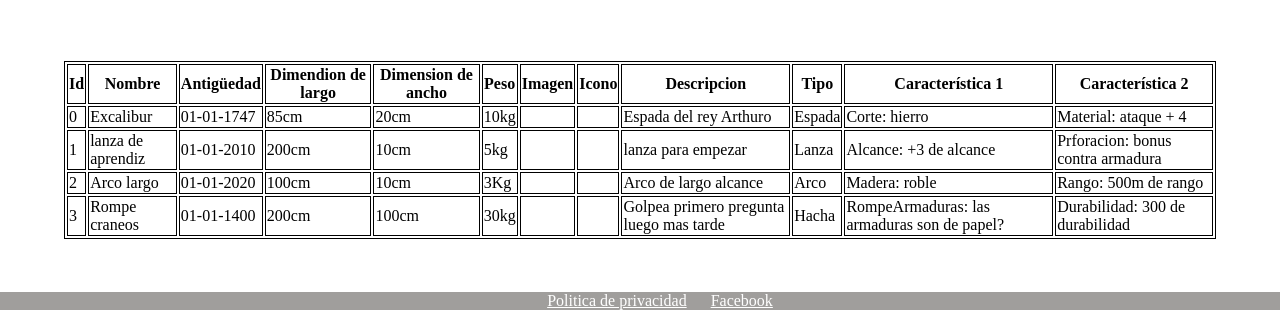
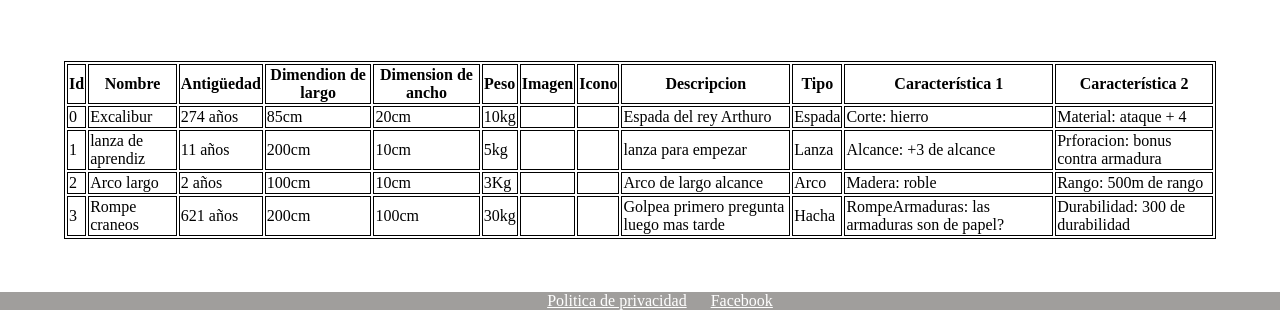
Before and after one commit to Azox97/juego, a PHP site: page /juego/Index.php in a window 1280 px wide. Shown: the part 490-800 px from the top of the page. Run offline with PHP 8.4, Linux system fonts and the light colour scheme.

Commit message:
arreglando errores 8

```diff
--- a/Index/Index.php
+++ b/Index/Index.php
@@ -125,14 +125,16 @@ include "../datos/Class_Equipamiento.php";
 $per_json = file_get_contents("../datos/json_equipamiento.json");
 
 $perArray = json_decode($per_json);
-
+$hoy = date("Y");
 foreach($perArray as $f) {
+        $fecha = date("Y",strtotime($f->antiguedad));
+        $ant = $hoy - $fecha;
         if ("espada" == $f->tipo){
             $obj = new Espada($f->id,$f->nombre,$f->antiguedad,$f->dimension_largo,$f->dimension_ancho,$f->peso,$f->imagen,$f->icono,$f->descripcion,$f->corte,$f->material);
             echo "<tr>";
             echo "<td>" . $obj->id . "</td>";
             echo "<td>" . $obj->nombre . "</td>";
-            echo "<td>" . $obj->antiguedad . "</td>";
+            echo "<td>" . $ant . " años</td>";
             echo "<td>" . $obj->dimension_largo . "</td>";
             echo "<td>" . $obj->dimension_ancho . "</td>";
             echo "<td>" . $obj->peso . "</td>";
@@ -149,7 +151,7 @@ foreach($perArray as $f) {
             echo "<tr>";
             echo "<td>" . $obj->id . "</td>";
             echo "<td>" . $obj->nombre . "</td>";
-            echo "<td>" . $obj->antiguedad . "</td>";
+            echo "<td>" . $ant . " años</td>";
             echo "<td>" . $obj->dimension_largo . "</td>";
             echo "<td>" . $obj->dimension_ancho . "</td>";
             echo "<td>" . $obj->peso . "</td>";
@@ -166,7 +168,7 @@ foreach($perArray as $f) {
             echo "<tr>";
             echo "<td>" . $obj->id . "</td>";
             echo "<td>" . $obj->nombre . "</td>";
-            echo "<td>" . $obj->antiguedad . "</td>";
+            echo "<td>" . $ant . " años</td>";
             echo "<td>" . $obj->dimension_largo . "</td>";
             echo "<td>" . $obj->dimension_ancho . "</td>";
             echo "<td>" . $obj->peso . "</td>";
@@ -183,7 +185,7 @@ foreach($perArray as $f) {
             echo "<tr>";
             echo "<td>" . $obj->id . "</td>";
             echo "<td>" . $obj->nombre . "</td>";
-            echo "<td>" . $obj->antiguedad . "</td>";
+            echo "<td>" . $ant . " años</td>";
             echo "<td>" . $obj->dimension_largo . "</td>";
             echo "<td>" . $obj->dimension_ancho . "</td>";
             echo "<td>" . $obj->peso . "</td>";
--- a/datos/json_equipamiento.json
+++ b/datos/json_equipamiento.json
@@ -31,7 +31,7 @@
   {
     "id": 2,
     "nombre":"Arco largo",
-    "antiguedad":"01-01-2020",
+    "antiguedad":"01-01-2019",
     "dimension_largo":"100cm",
     "dimension_ancho":"10cm",
     "peso":"3Kg",
```
